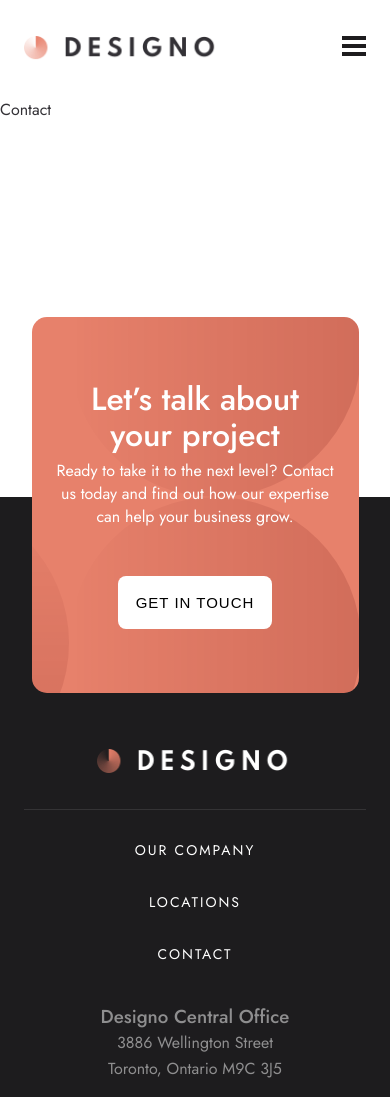
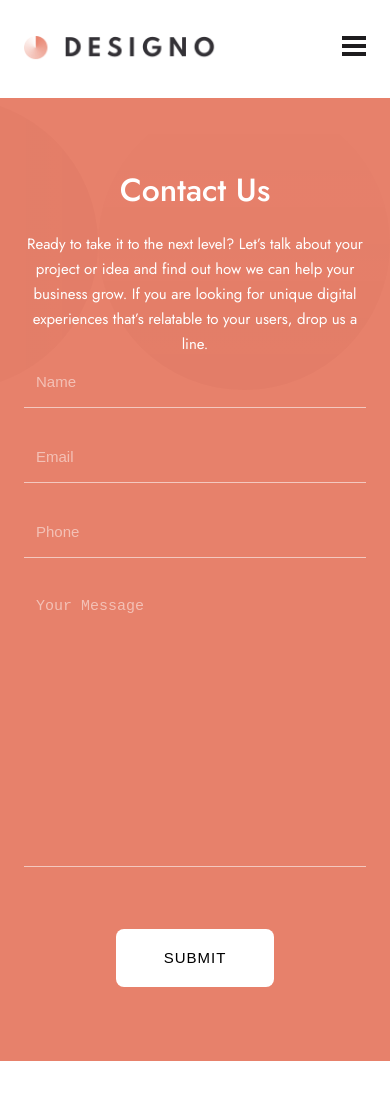
Before and after one commit to AyeTone/Desingo, a React (Create React App) app in the folder client/: page /contact in a window 390 px wide. Shown: the top 1097 px of the page. Built offline with nearby package versions, Linux system fonts and the light colour scheme.

Commit message:
Contact Page Mobile Implemented /Mobile Implemented

```diff
--- a/client/src/pages/Contact.jsx
+++ b/client/src/pages/Contact.jsx
@@ -1,7 +1,54 @@
 import React from "react";
+import { Sites } from "../components/UI";
+import { ReactComponent as Background } from "../assets/shared/desktop/bg-pattern-two-circles.svg";
 
 const Contact = () => {
-  return <div>Contact</div>;
+  function deny(e) {
+    e.preventDefault();
+    alert("This is not a real company. Your message will not be sent.");
+  }
+
+  return (
+    <main>
+      <div className="contact__content">
+        <div className="contact__content--wrapper">
+          <h2 className="contact__content--header">Contact Us</h2>
+          <p className="contact__content--para">
+            Ready to take it to the next level? Let’s talk about your project or
+            idea and find out how we can help your business grow. If you are
+            looking for unique digital experiences that’s relatable to your
+            users, drop us a line.
+          </p>
+          <form className="contact__form" onSubmit={(e) => deny(e)}>
+            <input
+              className="contact__form--input"
+              type="text"
+              placeholder="Name"
+            />
+            <input
+              className="contact__form--input"
+              type="email"
+              placeholder="Email"
+            />
+            <input
+              className="contact__form--input"
+              type="tel"
+              placeholder="Phone"
+            />
+            <textarea
+              className="contact__form--input"
+              placeholder="Your Message"
+              cols="30"
+              rows="10"
+            ></textarea>
+            <button className="contact__form--submit">Submit</button>
+          </form>
+        </div>
+        <Background className="contact__content--bg" />
+      </div>
+      <Sites />
+    </main>
+  );
 };
 
 export default Contact;
--- a/client/src/styles/index.scss
+++ b/client/src/styles/index.scss
@@ -10,6 +10,7 @@
 /* Pages */
 @use "./pages/About";
 @use "./pages/Locations";
+@use "./pages/contact";
 
 /* Components */
 @use "./components/Navbar";
--- /dev/null
+++ b/client/src/styles/pages/_Contact.scss
@@ -0,0 +1,74 @@
+@use "../abstracts/variables" as *;
+
+.contact__content {
+  position: relative;
+  overflow: hidden;
+
+  background-color: $mainBg;
+  color: white;
+
+  &--wrapper {
+    padding: 74px 24px;
+    position: relative;
+    z-index: 2;
+    text-align: center;
+  }
+
+  &--bg {
+    position: absolute;
+    top: 0;
+    right: 0;
+  }
+
+  &--header {
+    font-size: 32px;
+    line-height: 36px;
+    margin-bottom: 24px;
+    font-weight: 500;
+  }
+
+  &--para {
+    font-size: 15px;
+    line-height: 25px;
+  }
+}
+
+.contact__form {
+  display: flex;
+  flex-direction: column;
+  align-items: center;
+  gap: 24px;
+
+  &--input {
+    padding: 12px;
+    width: 100%;
+    font-size: 15px;
+    line-height: 26px;
+    border: none;
+    border-bottom: 1px solid rgba(255, 255, 255, 0.57);
+    background-color: transparent;
+    resize: none;
+
+    &::placeholder {
+      color: white;
+      opacity: 0.5;
+    }
+
+    &:focus {
+      outline: none;
+      border-bottom: 2px solid white;
+    }
+  }
+
+  &--submit {
+    padding: 18px 48px;
+    margin-top: 38px;
+    border: none;
+    background-color: white;
+    text-transform: uppercase;
+    border-radius: 8px;
+    font-size: 15px;
+    line-height: 22px;
+    letter-spacing: 1px;
+  }
+}
```
Also changed, not shown: client/src/index.css.
